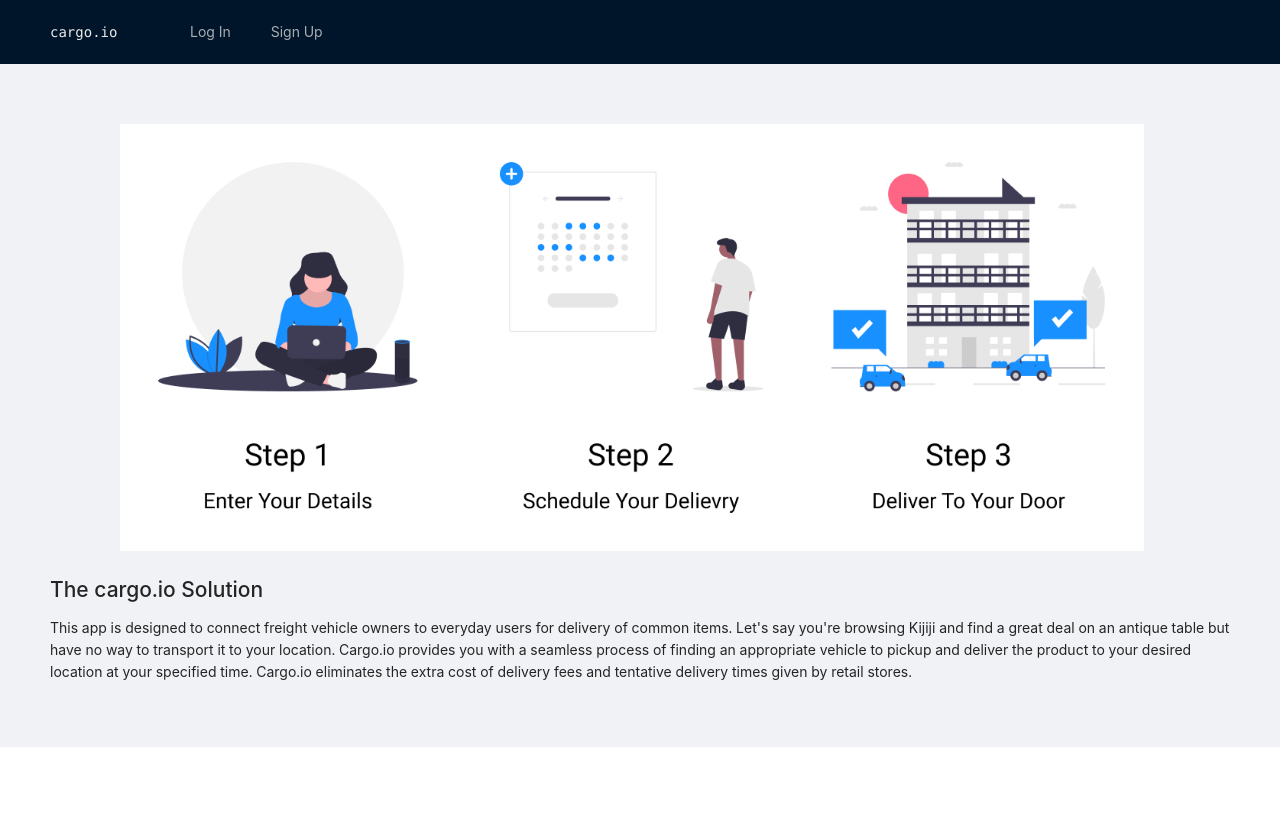
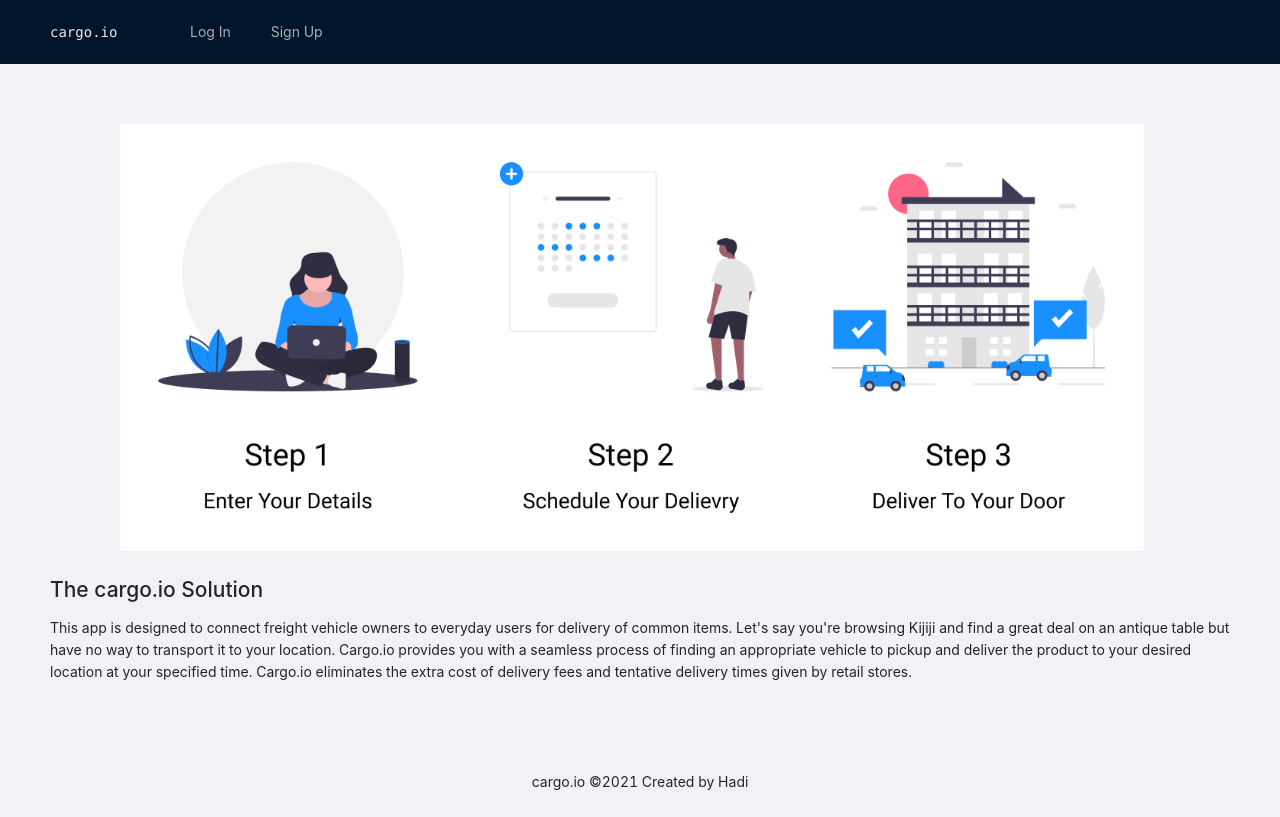
Before and after one commit to hadi-mirza/cargo-io, a React (Create React App) app: page / in a window 1280 px wide. Built offline with nearby package versions, Linux system fonts and the light colour scheme; the HTML template or start-up script is replaced by a standard one.

Commit message:
add footer

```diff
--- a/src/App.js
+++ b/src/App.js
@@ -1,11 +1,10 @@
 import "./App.css";
 import React from "react";
 import userService from "./utils/userService";
-import Auth from "./components/auth/Auth";
 import { Link } from "react-router-dom";
 import UserType from "./pages/UserType/UserType";
 import { Route } from "react-router-dom";
-import { Layout, Menu, Breadcrumb } from "antd";
+import { Layout } from "antd";
 import Nav from "./pages/Nav/Nav";
 import SignUp from './components/auth/SignUp/SignUp'
 import Login from './components/auth/Login/Login'
@@ -79,6 +78,7 @@ class App extends React.Component {
             <UserType user={this.state.user}/>
           }/>
           </Content>
+          <Footer style={{ textAlign: 'center' }}>cargo.io ©2021 Created by Hadi</Footer>
         </Layout>
       </div>
     );
--- a/src/pages/Nav/Nav.jsx
+++ b/src/pages/Nav/Nav.jsx
@@ -1,5 +1,5 @@
 import React from 'react'
-import { Layout, Menu, Breadcrumb } from 'antd';
+import { Menu } from 'antd';
 import { Link } from 'react-router-dom';
 
 function Nav(props) {
@@ -8,7 +8,7 @@ function Nav(props) {
         <Menu theme="dark" mode="horizontal" >
         <Menu.Item key="1"><Link to='/request-pickup'>Request Pickup</Link></Menu.Item>
         <Menu.Item key="2"><Link to='#'>{props.user.name}'s Profile</Link></Menu.Item>
-        <Menu.Item key="3" id="profile" key="3">Logout</Menu.Item>
+        <Menu.Item key="3" id="profile">Logout</Menu.Item>
         </Menu>
     </div>
     :
```
Also changed, not shown: src/pages/UserType/Consumer/Consumer.jsx (+1 -22 lines).
